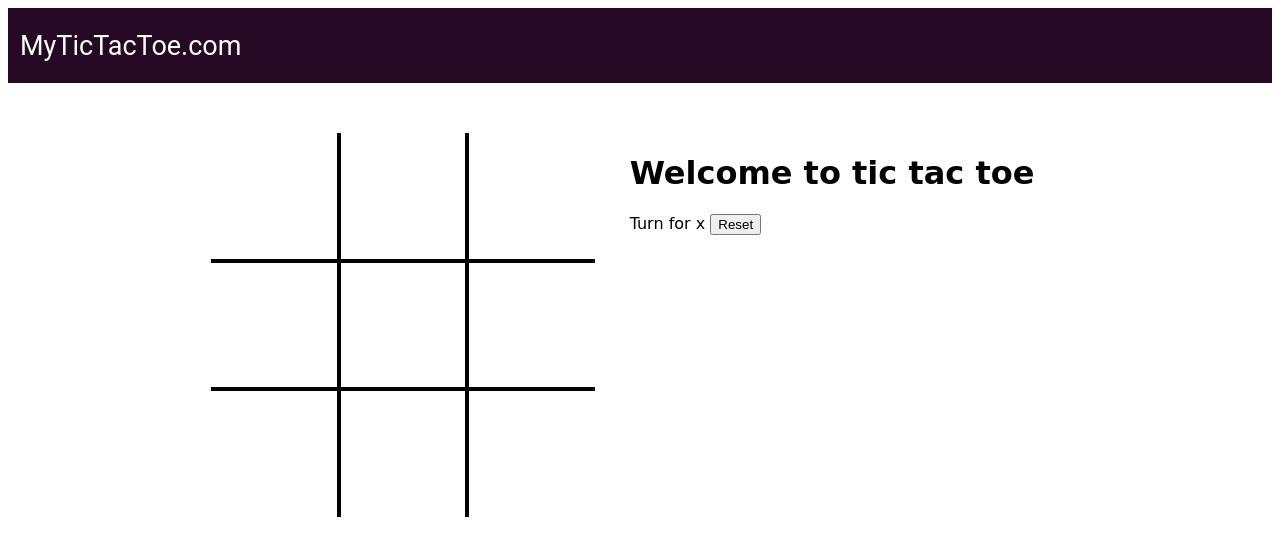
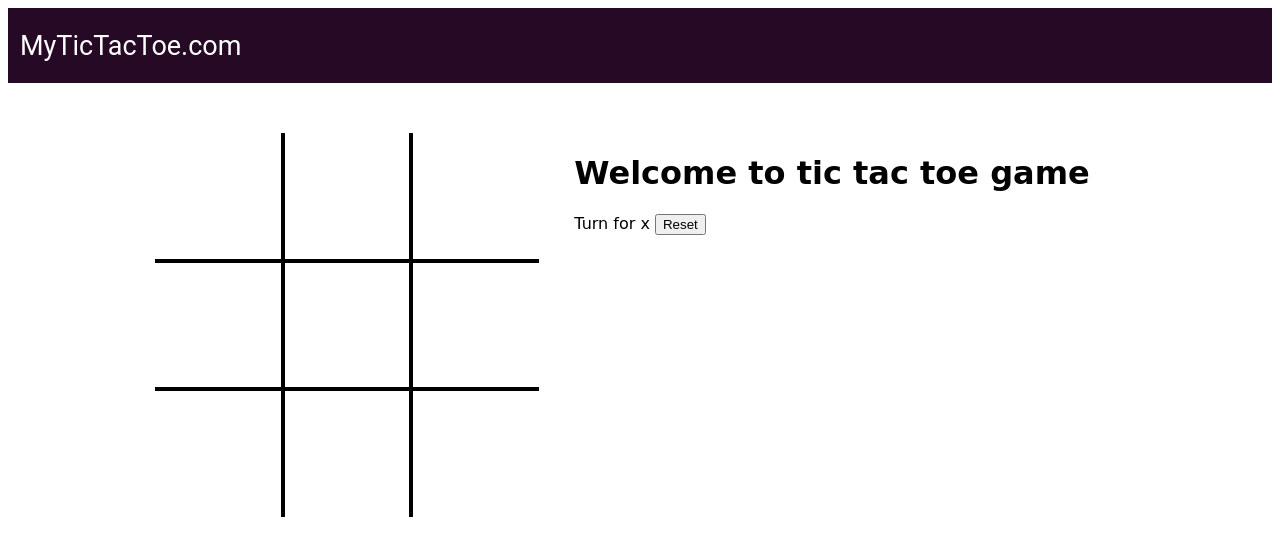
Before and after one commit to Saurabh161k/Tic-Tac-Toe, a plain HTML site: page index.html in a window 1280 px wide. Drawn offline with Linux system fonts and the light colour scheme.

Commit message:
Changes made

```diff
--- a/index.html
+++ b/index.html
@@ -26,7 +26,7 @@
             <div class="box bb-0 br-0"><span class="boxtext"></span></div>
             </div>
             <div class="gameinfo">
-                <h1> Welcome to tic tac toe</h1>
+                <h1> Welcome to tic tac toe game</h1>
                 <div>
                     <span class="info">Turn for x</span>
                     <button id="reset">Reset</button>
```
